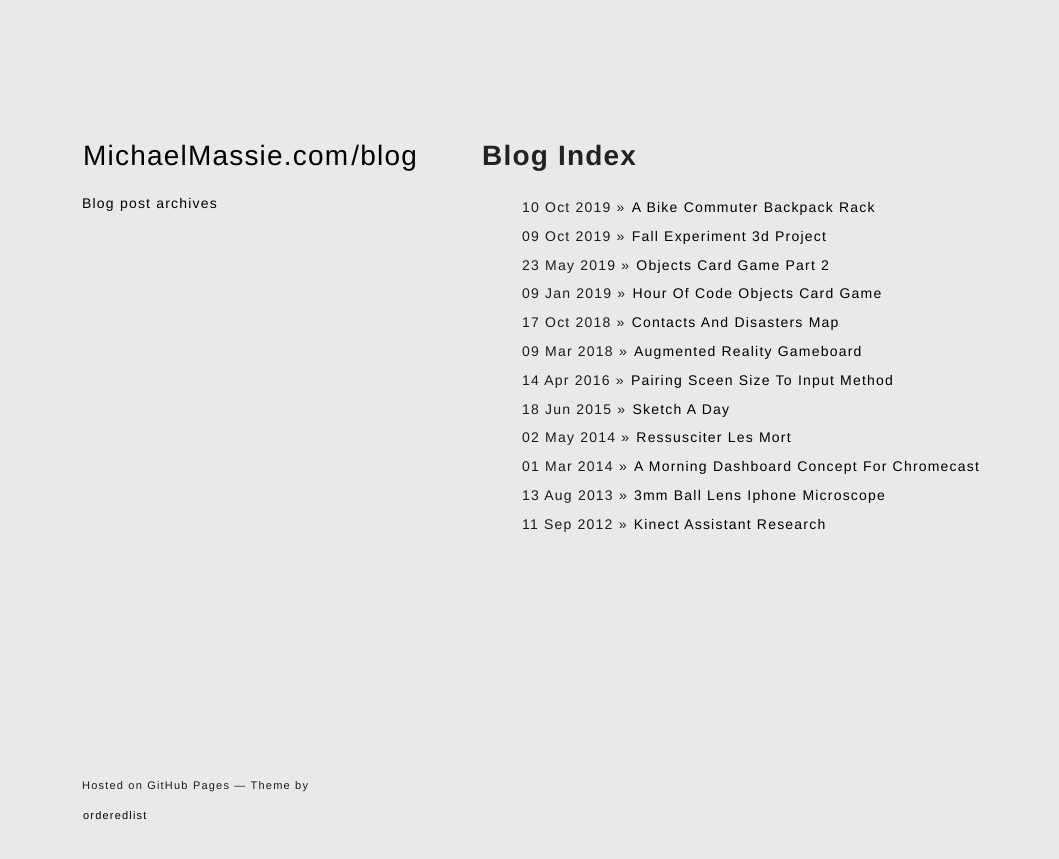
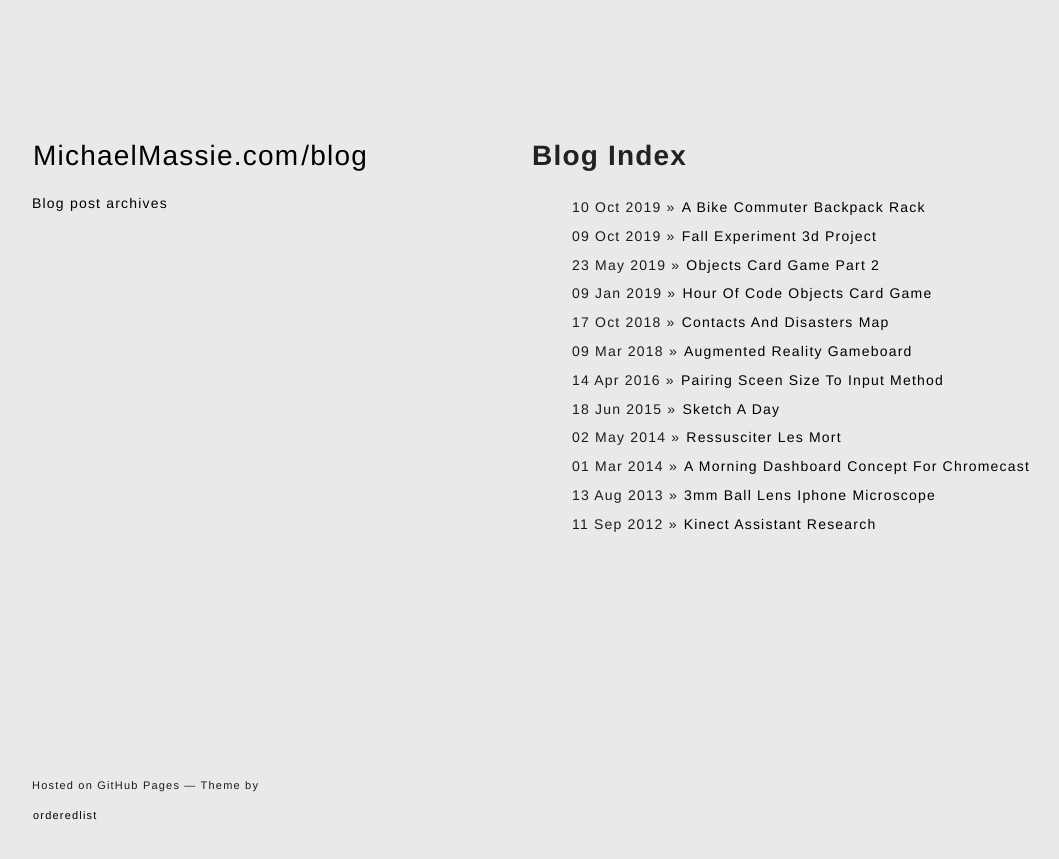
Before and after one commit to mmassie/mmassie.github.io, a Jekyll site: the page built from blog/index.html, in a window 1280 px wide. Shown: the top 859 px of the page, without its empty margins (108-1167 px from the left). Built offline with Jekyll 4.4.1, drawn with Linux system fonts in a browser that asks for light colours.

Commit message:
increased wrapper

```diff
--- a/_sass/jekyll-theme-minimal.scss
+++ b/_sass/jekyll-theme-minimal.scss
@@ -77,7 +77,7 @@ a:hover small {
 }
 
 .wrapper {
-  width:900px;
+  width:1000px;
   padding: 20px;
   margin:0 auto;
 }
```
